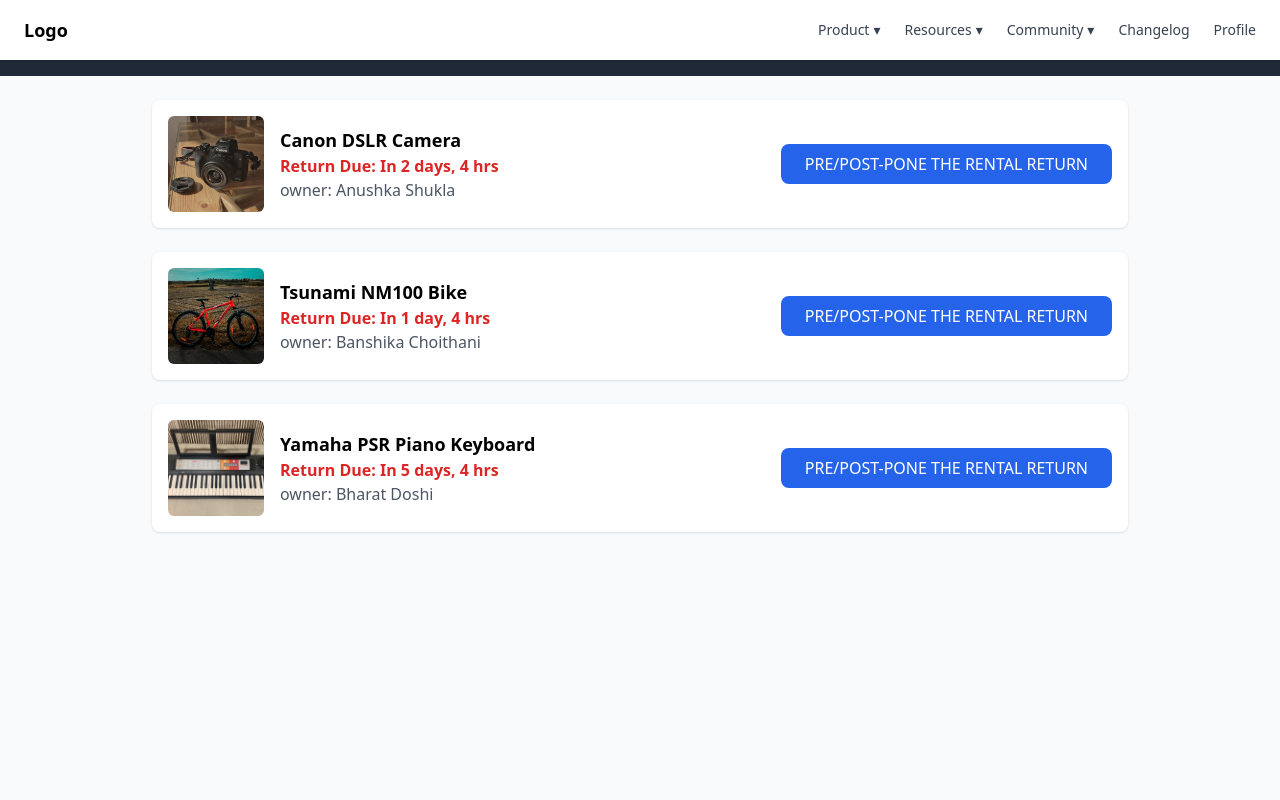
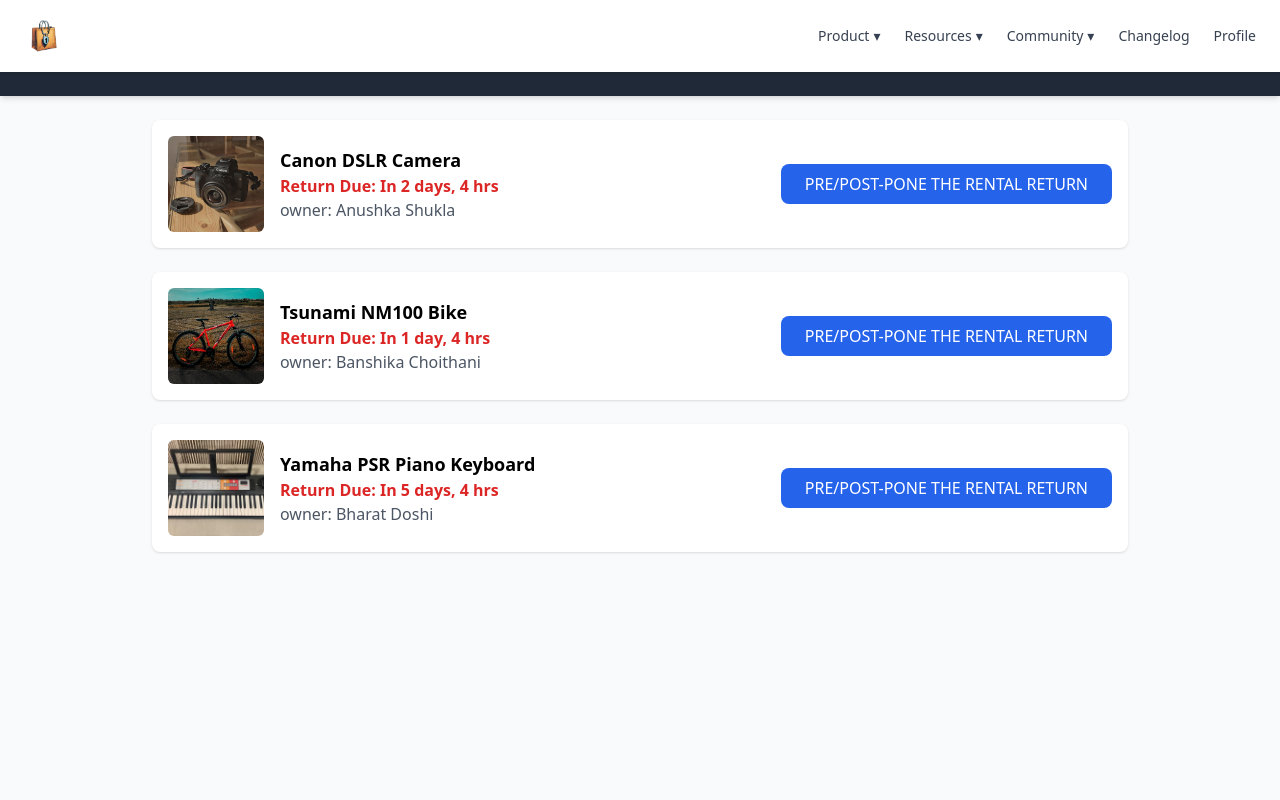
Before and after one commit to avanish-garg/P2P_RENTAL, a React (Vite) app: page /active-rentals in a window 1280 px wide. Shown: the top 800 px of the page. Built offline with nearby package versions, Linux system fonts and the light colour scheme.

Commit message:
logo added to page

```diff
--- a/src/componets/ActiveRentals.jsx
+++ b/src/componets/ActiveRentals.jsx
@@ -1,6 +1,8 @@
 import React from 'react';
+import { useNavigate } from 'react-router-dom';
 
 const ActiveRentals = () => {
+  const navigate = useNavigate();
   const rentals = [
     {
       image: './src/assets/Canon.jpg',
@@ -25,8 +27,19 @@ const ActiveRentals = () => {
   return (
     <div className="min-h-screen bg-gray-50">
       {/* Header */}
-      <div className="p-6 bg-gray-800 text-white">
-        <h1 className="text-xl font-bold">Your Dashboard - Active Rentals</h1>
+       <div className="p-6 bg-gray-800 shadow-md">
+        <div className="max-w-5xl mx-auto flex items-center">
+          <button
+            onClick={() => navigate(-1)}
+            className="mr-6 text-white hover:text-gray-300 p-2"
+            aria-label="Go back"
+          >
+            <svg xmlns="http://www.w3.org/2000/svg" className="h-8 w-8" fill="none" viewBox="0 0 24 24" stroke="currentColor">
+              <path strokeLinecap="round" strokeLinejoin="round" strokeWidth={2} d="M15 19l-7-7 7-7" />
+            </svg>
+          </button>
+          <h1 className="text-2xl font-bold text-black">Your Dashboard</h1>
+        </div>
       </div>
 
       {/* Rental Items */}
--- a/src/componets/Body.jsx
+++ b/src/componets/Body.jsx
@@ -178,7 +178,7 @@ const Body = () => {
           <img
             src={images[currentImageIndex]}
             alt={`Slide ${currentImageIndex}`}
-            className="w-70 h-85 object-cover rounded-lg shadow-lg"
+            className="w-full h-[500px] object-cover rounded-lg shadow-xl"
           />
         </div>
       </div>
@@ -195,7 +195,7 @@ const Body = () => {
           <img
             src={newSectionImages[currentImageIndexNewSection]}
             alt={`Slide ${currentImageIndexNewSection}`}
-            className="w-70 h-85 object-cover rounded-lg shadow-lg"
+            className="w-full h-[500px] object-cover rounded-lg shadow-xl"
           />
         </div>
       </div>
--- a/src/componets/Header.jsx
+++ b/src/componets/Header.jsx
@@ -5,7 +5,9 @@ const Header = () => {
     <header className="bg-white shadow fixed w-full top-0 z-10">
       <nav className="container mx-auto flex justify-between items-center py-4 px-6">
         {/* Logo Section */}
-        <div className="font-bold text-lg text-black">Logo</div>
+         <div className="flex items-center space-x-2">
+          <img src="./src/assets/logo.png" alt="Logo" className="h-10 w-auto object-contain" />
+        </div>
 
         {/* Navigation Links */}
         <ul className="flex space-x-6 text-sm font-medium text-gray-700">
```
Also changed, not shown: src/assets/logo.png (added).
